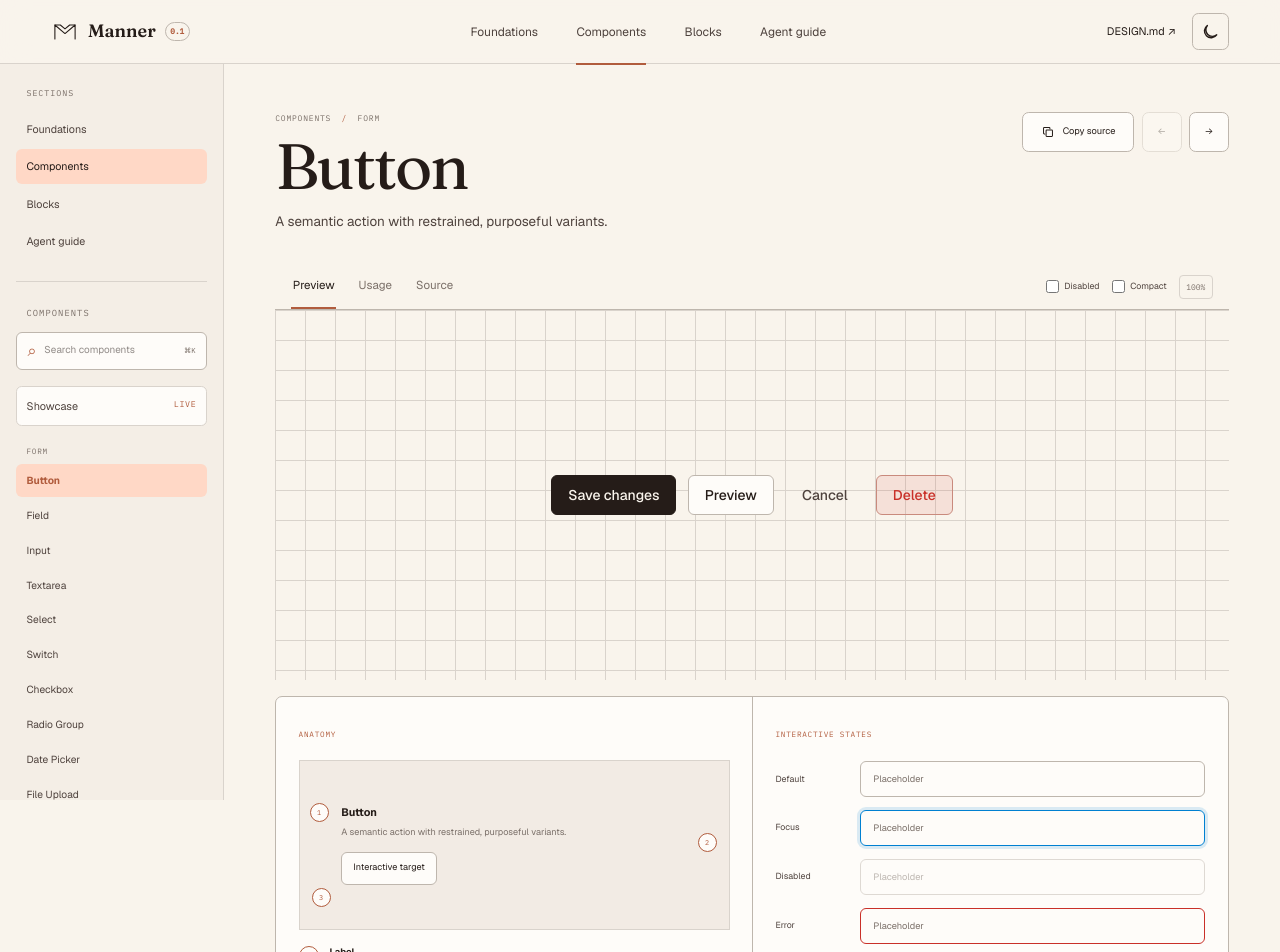
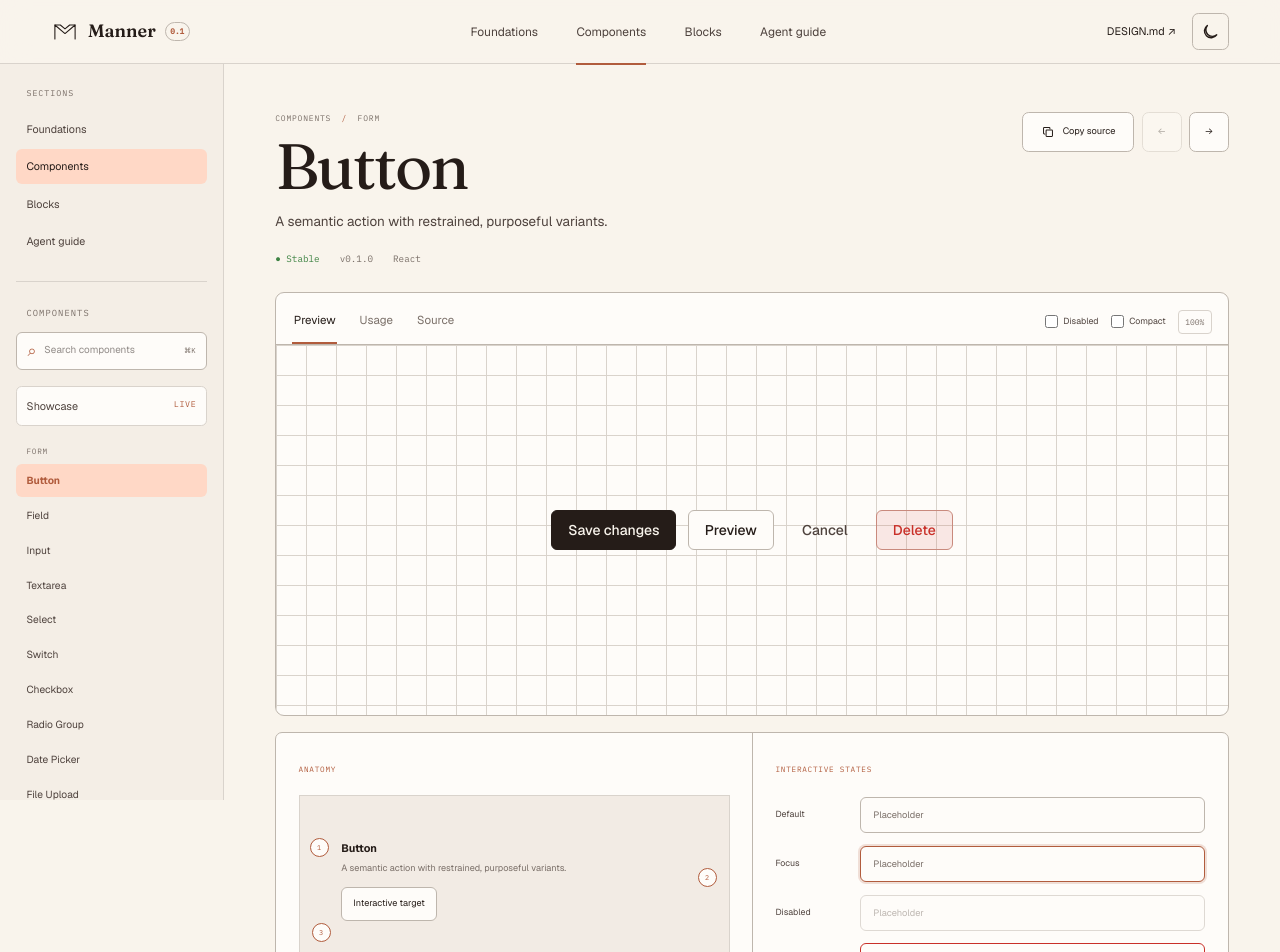
Before and after one commit to myudak/ui, a Next.js app: page /components in a window 1280 px wide. Shown: the top 952 px of the page. Built offline with nearby package versions, Linux system fonts and the light colour scheme.

Commit message:
Refine visual fidelity: app/page.tsx

```diff
--- a/app/page.tsx
+++ b/app/page.tsx
@@ -278,6 +278,8 @@ export function ComponentLab({ initialSelected = "Note", variant = "embedded" }:
       {docsMode && showcase ? <ComponentShowcase onInspect={chooseComponent}/> : <div className="component-page">
         <header className="component-page-header"><div><div className="component-breadcrumb">COMPONENTS <span>/</span> {category.toUpperCase()}</div><h3>{selected}</h3><p>{componentMeta[selected].description}</p></div>{docsMode ? <div className="component-page-actions"><button onClick={copyComponentInstall}><Icon name={copied ? "check" : "copy"}/>{copied ? "Copied" : "Copy source"}</button><button aria-label="Previous component" disabled={selectedIndex === 0} onClick={() => chooseComponent(componentList[selectedIndex - 1])}>←</button><button aria-label="Next component" disabled={selectedIndex === componentList.length - 1} onClick={() => chooseComponent(componentList[selectedIndex + 1])}>→</button></div> : <span className="stable-badge">● STABLE</span>}</header>
         {!docsMode && <div className="install-command"><code><span>INSTALL</span> {installCommand} <em>· source-owned</em></code><button onClick={copyInstallCommand} aria-label="Copy install command"><Icon name={installCopied ? "check" : "copy"}/>{installCopied ? "Copied" : "Copy install"}</button></div>}
+        {docsMode && <div className="component-meta-row"><span>● Stable</span><span>v0.1.0</span><span>React</span></div>}
+        <div className="component-demo-shell">
         <div className="preview-toolbar">
           <div role="tablist" aria-label="Component view"><button role="tab" aria-selected={view === "preview"} onClick={() => setView("preview")}>Preview</button><button role="tab" aria-selected={view === "usage"} onClick={() => setView("usage")}>Usage</button><button role="tab" aria-selected={view === "source"} onClick={() => setView("source")}>Source</button></div>
           <div className="state-controls"><label><input type="checkbox" checked={disabled} onChange={(event) => setDisabled(event.target.checked)}/> Disabled</label><label><input type="checkbox" checked={compact} onChange={(event) => setCompact(event.target.checked)}/> Compact</label><span>100%</span></div>
@@ -285,7 +287,8 @@ export function ComponentLab({ initialSelected = "Note", variant = "embedded" }:
         <div className={`component-canvas ${view !== "preview" ? "code-view" : ""}`} key={`${selected}-${view}`}>
           {view === "preview" ? <ComponentPreview name={selected} disabled={disabled} compact={compact}/> : <CodeBlock code={view === "usage" ? componentMeta[selected].code : componentSource[selected]} filename={view === "usage" ? `${registryName}.example.tsx` : `${registryName}.tsx`} />}
         </div>
-        {docsMode && <section className="component-spec-grid"><article><span>ANATOMY</span><div className="anatomy-demo"><b>1</b><strong>{selected}</strong><b>2</b><p>{componentMeta[selected].description}</p><b>3</b><button>Interactive target</button></div><ol><li><b>1</b><span><strong>Label</strong>Names the control or region.</span></li><li><b>2</b><span><strong>Context</strong>Explains expected use.</span></li><li><b>3</b><span><strong>Interactive area</strong>Preserves touch and focus.</span></li></ol></article><article><span>INTERACTIVE STATES</span><div className="state-specimens"><label>Default <Input placeholder="Placeholder"/></label><label>Focus <Input autoFocus placeholder="Placeholder"/></label><label>Disabled <Input disabled placeholder="Placeholder"/></label><label>Error <Input aria-invalid="true" placeholder="Placeholder"/></label></div></article></section>}
+        </div>
+        {docsMode && <section className="component-spec-grid"><article><span>ANATOMY</span><div className="anatomy-demo"><b>1</b><strong>{selected}</strong><b>2</b><p>{componentMeta[selected].description}</p><b>3</b><button>Interactive target</button></div><ol><li><b>1</b><span><strong>Label</strong>Names the control or region.</span></li><li><b>2</b><span><strong>Context</strong>Explains expected use.</span></li><li><b>3</b><span><strong>Interactive area</strong>Preserves touch and focus.</span></li></ol></article><article><span>INTERACTIVE STATES</span><div className="state-specimens"><label>Default <Input placeholder="Placeholder"/></label><label>Focus <Input className="docs-focus-state" placeholder="Placeholder"/></label><label>Disabled <Input disabled placeholder="Placeholder"/></label><label>Error <Input aria-invalid="true" placeholder="Placeholder"/></label></div></article></section>}
         <div className="component-guidance"><div><span>USE WHEN</span><p>You need a familiar interface pattern with an opinionated editorial treatment.</p></div><div><span>AVOID WHEN</span><p>A native element already communicates the action clearly without extra structure.</p></div><div><span>ACCESSIBILITY</span><p>Keyboard-visible focus, semantic state, and reduced-motion behavior included.</p></div></div>
         {docsMode && <section className="component-installation"><div><span className="section-index">INSTALLATION</span><h4>Own the component source.</h4><p>Manner is a shadcn-compatible source registry. The CLI resolves dependencies, writes the files into your app, and leaves every line under your control.</p></div><div className="install-command"><code><span>INSTALL</span> {installCommand} <em>· Base UI where behavior needs a primitive</em></code><button onClick={copyInstallCommand} aria-label="Copy install command"><Icon name={installCopied ? "check" : "copy"}/>{installCopied ? "Copied" : "Copy install"}</button></div><CodeBlock language="bash" label="terminal" filename="Install with shadcn" showLineNumbers={false} code={`pnpm dlx shadcn@latest registry add @manner=https://ui.myudak.com/r/{name}.json\n${installCommand}`} /><div className="props-table"><header><strong>Props</strong><span>Available on the {selected} component.</span></header><div><code>className</code><code>string</code><span>—</span><p>Additional styles for the root element.</p></div><div><code>disabled</code><code>boolean</code><span>false</span><p>Prevents interaction and exposes disabled state.</p></div></div></section>}
       </div>}
```
